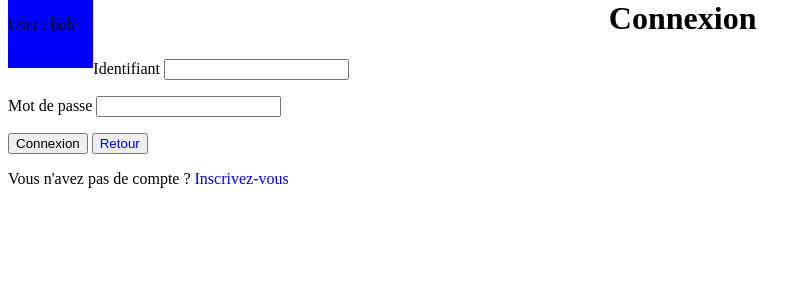
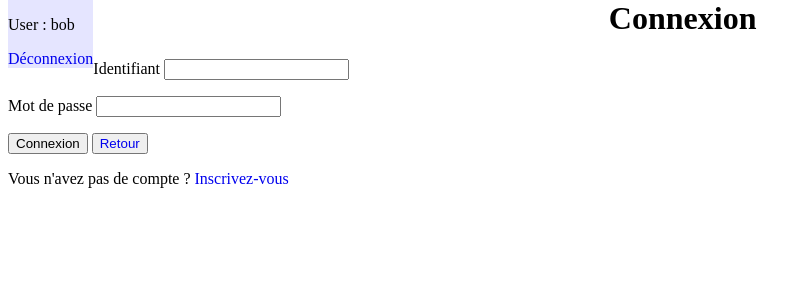
Before and after one commit to GuillaumeBarrillon/AP-2eme-annee, a PHP site: page /connexion.php in a window 1280 px wide. Shown: the part 21-321 px from the top of the page, without its empty margins (0-811 px from the left). Run offline with PHP 8.4, Linux system fonts and the light colour scheme; a user stored in the database is signed in.

Commit message:
Changement du bandeau

```diff
--- a/Include/HorizontalTopBar.php
+++ b/Include/HorizontalTopBar.php
@@ -1,6 +1,3 @@
-<?php
-session_start();
-?>
 <!DOCTYPE html>
 <html lang="fr">
 <head>
--- a/Include/db_functions.php
+++ b/Include/db_functions.php
@@ -1,6 +1,11 @@
 <?php
+session_start();
 
-include "Include/HorizontalTopBar.php";
+if (isset($_SESSION['user_name']))
+{
+  include "Include/HorizontalTopBar.php";
+}
+
 
 //
 // Connexion à la base de données
--- a/css/style.css
+++ b/css/style.css
@@ -42,6 +42,6 @@ li{
 
 .horizontal_bar{
     float: left;
-    background-color: blue;
+    background-color: rgba(0, 0, 255, 0.1);
 
 }
--- a/deconnexion.php
+++ b/deconnexion.php
@@ -1,4 +1,6 @@
 <?php
+include 'include/db_functions.php';
+
 session_unset(); // Détruit toutes les variables de session
 session_destroy(); // Détruit la session (mais pas le cookie)
 header("Location: index.php");
```
